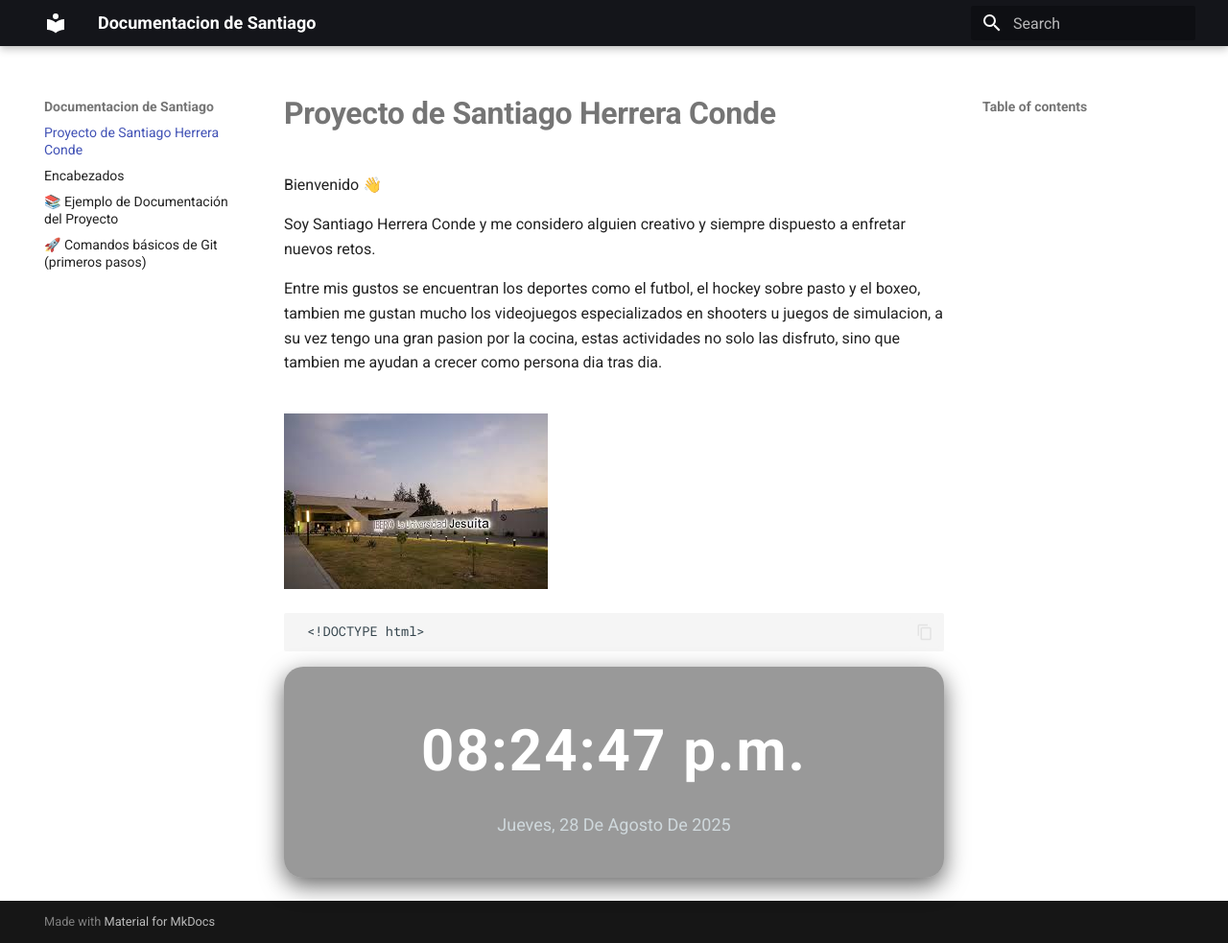
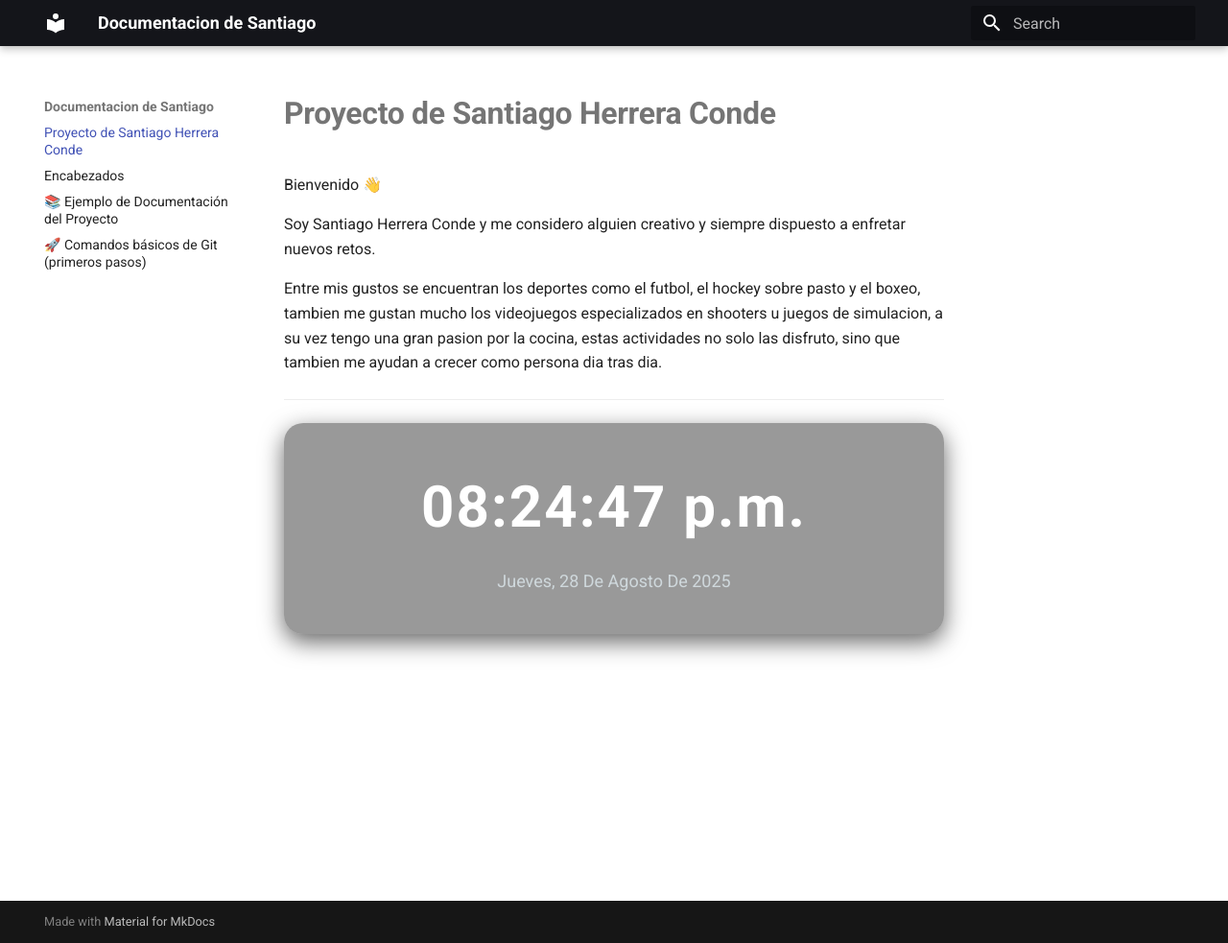
Before and after one commit to lesantiagohc-max/Santi_repositorio, an MkDocs documentation site: the page built from docs/index.md, in a window 1280 px wide and 983 px high. Shown: the whole window at 96% size. Built offline with MkDocs 1.6.1 and Material for MkDocs 9.7.7, drawn with Linux system fonts in a browser that asks for light colours.

Commit message:
cambios index 3.2

```diff
--- a/docs/index.md
+++ b/docs/index.md
@@ -6,10 +6,8 @@ Soy Santiago Herrera Conde y me considero alguien creativo y siempre dispuesto a
 
 Entre mis gustos se encuentran los deportes como el futbol, el hockey sobre pasto y el boxeo, tambien me gustan mucho los videojuegos especializados en shooters u juegos de simulacion, a su vez tengo una gran pasion por la cocina, estas actividades no solo las disfruto, sino que tambien me ayudan a crecer como persona dia tras dia.
 
-![Diagrama del sistema](recursos/imgs/ibero.jpeg)
 ---
 
-     <!DOCTYPE html>
 <html lang="es">
 <head>
 <meta charset="UTF-8">
```
